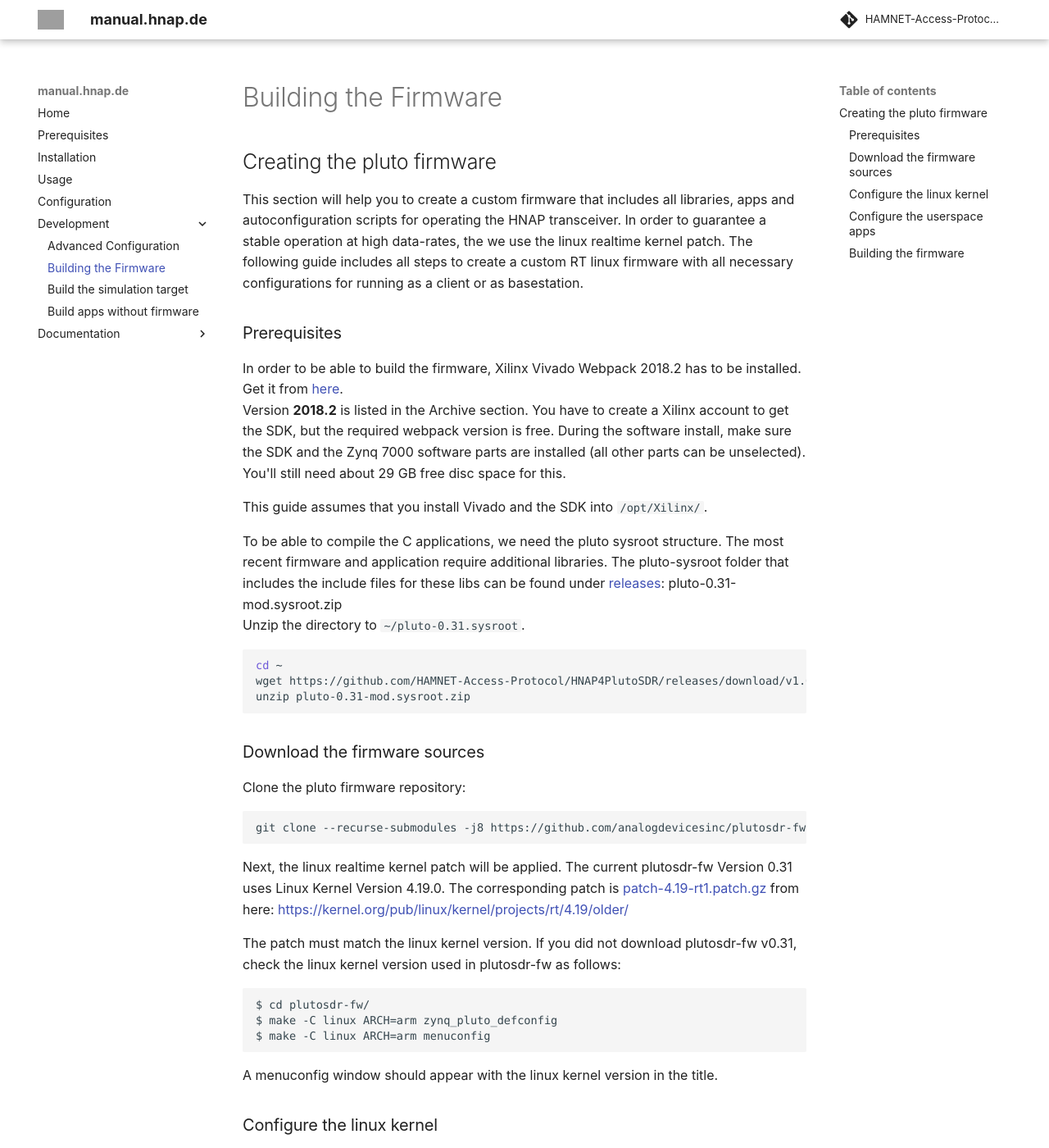
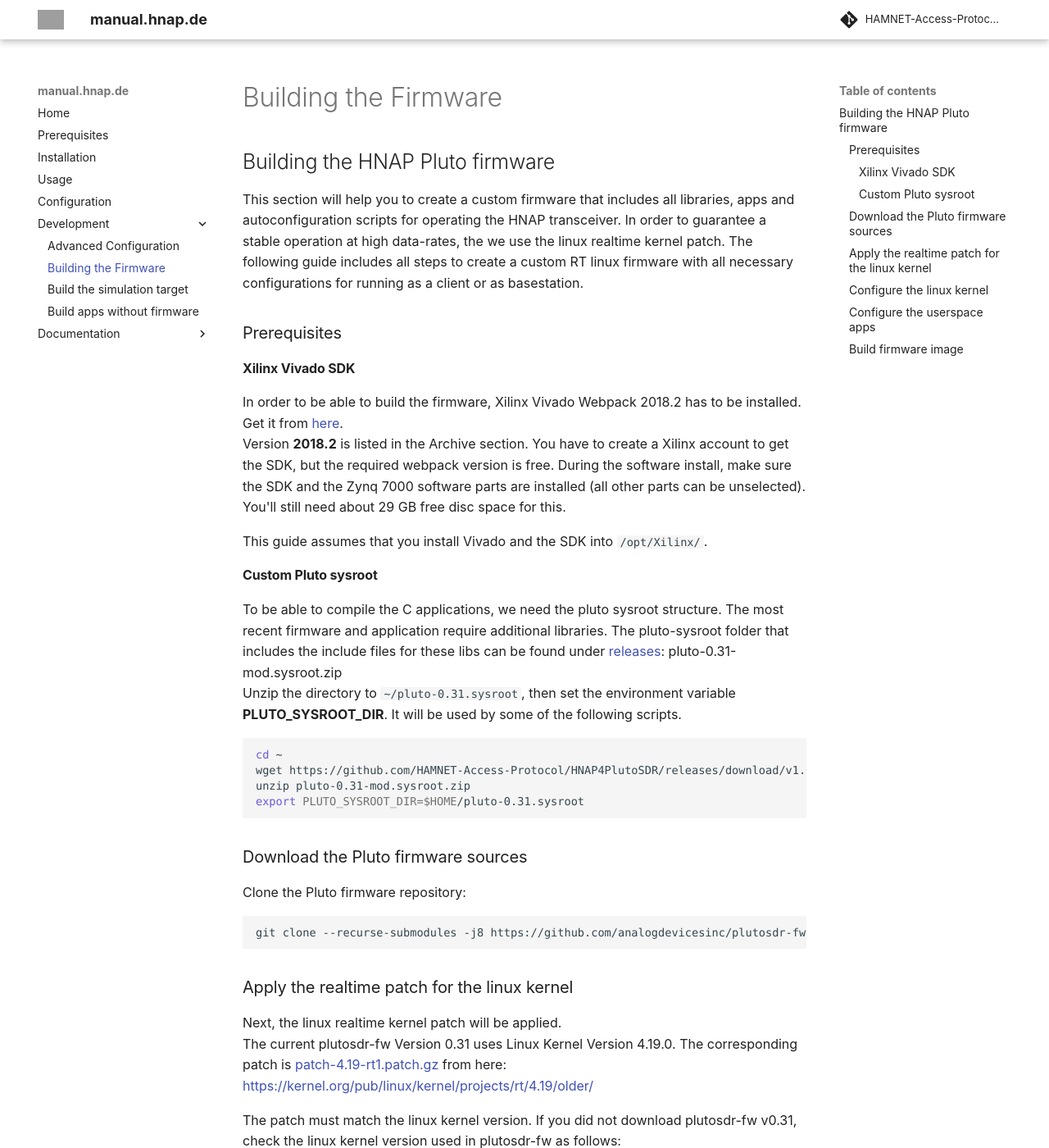
Before and after one commit to HAMNET-Access-Protocol/manual.hnap.de, an MkDocs documentation site: the page built from docs/building_the_fw.md, in a window 1280 px wide and 1400 px high. Shown: the whole window at 82% size. Built offline with MkDocs 1.6.1 and Material for MkDocs 9.7.7, drawn with Linux system fonts in a browser that asks for light colours; comment, search, counter and statistics services are not loaded; some of the changed text lies outside the part shown; grey boxes are pictures that could not be loaded.

Commit message:
Add information about PLUTO_SYSROOT_DIR

````diff
--- a/docs/building_the_fw.md
+++ b/docs/building_the_fw.md
@@ -1,9 +1,12 @@
-## Creating the pluto firmware
+## Building the HNAP Pluto firmware
 This section will help you to create a custom firmware that includes all libraries, apps and autoconfiguration scripts for operating
 the HNAP transceiver.
 In order to guarantee a stable operation at high data-rates, the we use the linux realtime kernel patch. The following guide includes all steps to create a custom RT linux firmware with all necessary configurations for running as a client or as basestation.
 
 ### Prerequisites
+
+#### Xilinx Vivado SDK
+
 In order to be able to build the firmware, Xilinx Vivado Webpack 2018.2 has to be installed.
 Get it from [here](https://www.xilinx.com/support/download/index.html/content/xilinx/en/downloadNav/vivado-design-tools.html).
 Version **2018.2** is listed in the Archive section. You have to create a Xilinx account to get the SDK, but the required webpack version is free.
@@ -12,24 +15,32 @@
 
 This guide assumes that you install Vivado and the SDK into `/opt/Xilinx/`.
 
+#### Custom Pluto sysroot
+
 To be able to compile the C applications, we need the pluto sysroot structure. The most recent
 firmware and application require additional libraries. The pluto-sysroot folder that includes the
 include files for these libs can be found under [releases](https://github.com/HAMNET-Access-Protocol/HNAP4PlutoSDR/releases): pluto-0.31-mod.sysroot.zip
-Unzip the directory to `~/pluto-0.31.sysroot`.
+Unzip the directory to `~/pluto-0.31.sysroot`, then set the environment variable **PLUTO_SYSROOT_DIR**.
+It will be used by some of the following scripts.
 
 ```bash
 cd ~
 wget https://github.com/HAMNET-Access-Protocol/HNAP4PlutoSDR/releases/download/v1.0.0/pluto-0.31-mod.sysroot.zip
 unzip pluto-0.31-mod.sysroot.zip
+export PLUTO_SYSROOT_DIR=$HOME/pluto-0.31.sysroot
 ```
 
-### Download the firmware sources
-Clone the pluto firmware repository:
+### Download the Pluto firmware sources
+
+Clone the Pluto firmware repository:
 ```
 git clone --recurse-submodules -j8 https://github.com/analogdevicesinc/plutosdr-fw.git
 ```
 
-Next, the linux realtime kernel patch will be applied. The current plutosdr-fw Version 0.31 uses Linux Kernel Version 4.19.0.
+### Apply the realtime patch for the linux kernel
+
+Next, the linux realtime kernel patch will be applied.
+The current plutosdr-fw Version 0.31 uses Linux Kernel Version 4.19.0.
 The corresponding patch is [patch-4.19-rt1.patch.gz](https://mirrors.edge.kernel.org/pub/linux/kernel/projects/rt/4.19/older/patch-4.19-rt1.patch.gz) from here: [https://kernel.org/pub/linux/kernel/projects/rt/4.19/older/](https://kernel.org/pub/linux/kernel/projects/rt/4.19/older/)
 
 The patch must match the linux kernel version. If you did not download plutosdr-fw v0.31, check the linux kernel version used in plutosdr-fw as follows:
@@ -115,7 +126,7 @@
 ```
 The script will build all dependent libraries (libfec, liquid-dsp) and the C applications. Then it fills the rootoverlay with the applications, some startup scripts and FIR filter coefficients that we use.
 
-### Building the firmware
+### Build firmware image
 
 Now everything is set up to build the firmware image:
 ```
@@ -146,3 +157,4 @@
 ```
 
 After the build finished, the firmware image can be found in `plutosdr-fw/build/pluto.frm`.
+It can be installed using these [instructions](../installation).
````
Also changed, not shown: docs/build_apps.md (+1 -1 lines).
